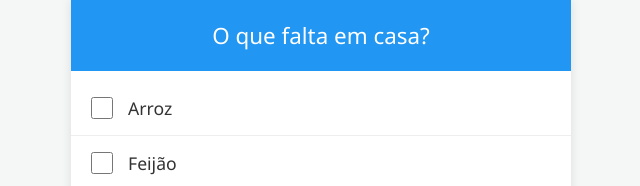
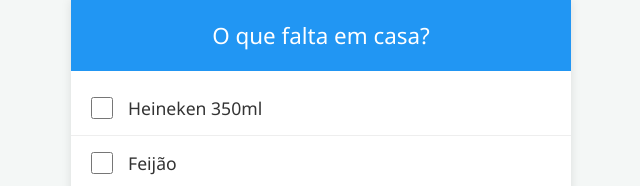
Before and after one commit to Lucasfracry/checklist_adega, a plain HTML site: page index.html in a window 1280 px wide. Shown: the top 186 px of the page, without its empty margins (319-959 px from the left). Drawn offline with Linux system fonts and the light colour scheme.

Commit message:
Update index.html

```diff
--- a/index.html
+++ b/index.html
@@ -17,8 +17,8 @@
             <ul id="lista-compras">
                 <li>
                     <label>
-                        <input type="checkbox" value="Arroz">
-                        <span>Arroz</span>
+                        <input type="checkbox" value="Heineken 350ml">
+                        <span>Heineken 350ml</span>
                     </label>
                 </li>
                 <li>
```
